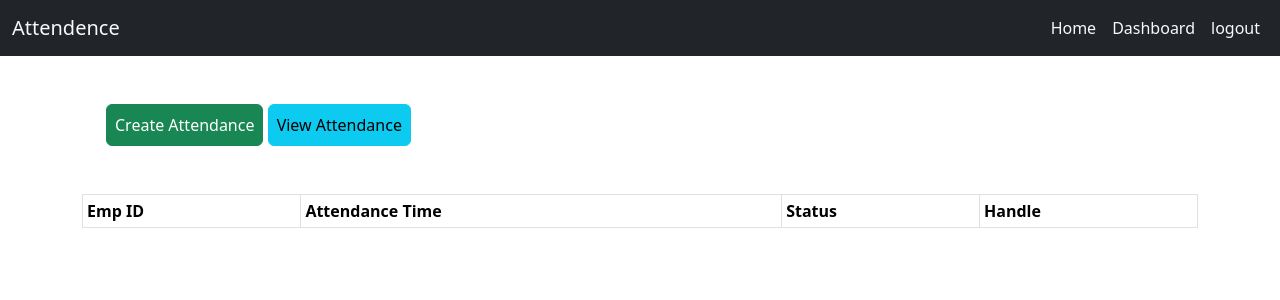
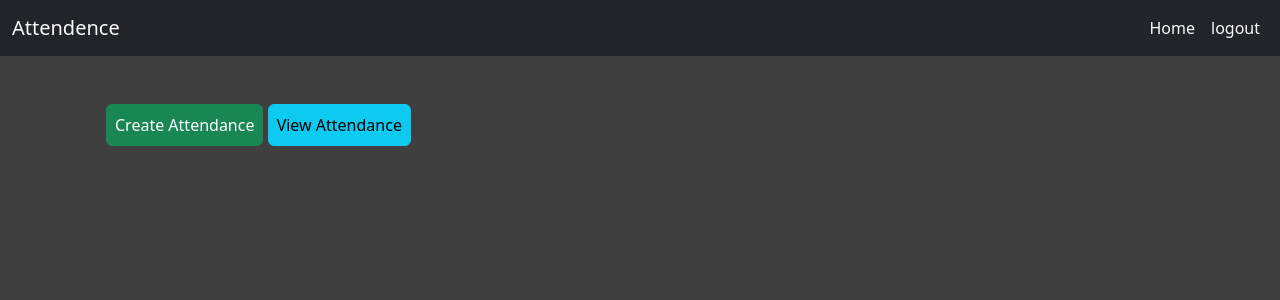
Before and after one commit to Saravanan0606/Django-Attendence-App, a Django app: page /accounts/attendence/ in a window 1280 px wide. Shown: the top 300 px of the page. Run offline with Django 4.2, Linux system fonts and the light colour scheme; a user stored in the database is signed in; tables that the repository leaves empty hold one stand-in row (values such as "Sample post"); lists and menus that the app fills with data are empty.

Commit message:
Added view attendence functionality.

```diff
--- a/accounts/urls.py
+++ b/accounts/urls.py
@@ -6,7 +6,7 @@ urlpatterns = [
     path('login/', views.login, name='login'),
     path('record_attendance/', views.record_attendance, name='record_attendance'),
     path('attendence/', views.attendence, name='attendence'),
-    path('attendence/view_attendance/', views.view_attendance, name='view_attendance'),
+    path('view_attendence/', views.view_attendence, name='view_attendence'),
     path('dashboard/', views.dashboard, name='dashboard'),
     path('logout/', views.logout, name='logout'),
 ]
--- a/accounts/views.py
+++ b/accounts/views.py
@@ -6,7 +6,6 @@ from django.contrib import messages, auth
 from django.contrib.auth.decorators import login_required
 from django.core.serializers import serialize
 import requests
-from geopy.distance import geodesic
 
 from accounts.models import Attendance, UserProfile
 
@@ -79,12 +78,17 @@ def record_attendance(request):
         return JsonResponse({"error": "Error: POST request required."})
 
 @login_required(login_url='login')
-def view_attendance(request):
-    # Fetch attendance data for the logged-in user
-    attendances = Attendance.objects.filter(user=request.user)
-    data = serialize('json', attendances)
+def view_attendence(request):
+    # Retrieve attendance records from the database
+    attendences = Attendance.objects.filter(user=request.user)
+    user_details = UserProfile.objects.get(user=request.user)
+    emp_num = user_details.emp_num
+    context = {
+        'attendences': attendences,
+        'emp_num': emp_num,
+    }
 
-    return JsonResponse(data, safe=False)
+    return render(request, 'accounts/attendence_details.html', context)
 
 @login_required(login_url = 'login')
 def logout(request):
--- a/attendence_app/settings.py
+++ b/attendence_app/settings.py
@@ -25,7 +25,7 @@ SECRET_KEY = 'django-insecure-yz6cl(14os&#kxn$0zdc2i@hinv3_k4rbtnuasb74b2oj#*zb#
 # SECURITY WARNING: don't run with debug turned on in production!
 DEBUG = True
 
-ALLOWED_HOSTS = ['192.168.31.58', '127.0.0.1']
+ALLOWED_HOSTS = ['0.0.0.0', '192.168.31.58', '*']
 
 
 # Application definition
--- a/requirements.txt
+++ b/requirements.txt
@@ -2,6 +2,7 @@ asgiref==3.7.2
 certifi==2023.11.17
 charset-normalizer==3.3.2
 Django==4.2.7
+geographiclib==2.0
 idna==3.5
 Pillow==10.1.0
 requests==2.31.0
--- a/templates/accounts/landing.html
+++ b/templates/accounts/landing.html
@@ -5,24 +5,7 @@
 <div class="container">
     <div class="mb-4 mt-5 mx-4 my-5 align-content-center">
         <button type="button" class="p-2 btn btn-success" id="attendanceButton">Create Attendance</button>
-        <button type="button" class="p-2 btn btn-info">View Attendance</button>
-    </div>
-</div>
-<div class="container mt-lg-5">
-    <div class="table-responsive" style="max-height: 400px; overflow-y: auto;">
-        <table id="attendance-table" class="table table-sm table-bordered">
-            <thead>
-                <tr>
-                    <th scope="col">Emp ID</th>
-                    <th scope="col">Attendance Time</th>
-                    <th scope="col">Status</th>
-                    <th scope="col">Handle</th>
-                </tr>
-            </thead>
-            <tbody>
-                <!-- Attendance details will be dynamically added here -->
-            </tbody>
-        </table>
+        <a type="button" class="p-2 btn btn-info" href="{% url 'view_attendence' %}">View Attendance</a>
     </div>
 </div>
 
--- a/templates/base.html
+++ b/templates/base.html
@@ -21,7 +21,7 @@
         }
     </style>
 </head>
-<body>
+<body style="background-color: #3f3f3f;">
 
     {% include 'navbar.html' %}
 
@@ -60,21 +60,21 @@
 
         //ksr college locations
 
-        // const locations = [
-        //             { latitude: 11.35675, longitude: 77.832722 },
-        //             { latitude: 11.354746, longitude: 77.826714 },
-        //             { latitude: 11.359947, longitude: 77.823719 },
-        //             { latitude: 11.363630, longitude: 77.826814 }
-        //         ];
+        const locations = [
+                    { latitude: 11.35675, longitude: 77.832722 },
+                    { latitude: 11.354746, longitude: 77.826714 },
+                    { latitude: 11.359947, longitude: 77.823719 },
+                    { latitude: 11.363630, longitude: 77.826814 }
+                ];
 
         // test locations
 
-        const locations = [
-                    { latitude: 12.712934, longitude: 79.532848 },
-                    { latitude: 12.711604, longitude: 79.531850 },
-                    { latitude: 12.712012, longitude: 79.530359 },
-                    { latitude: 12.713237, longitude: 79.530488 }
-                ];
+        // const locations = [
+        //     { latitude: 12.662671, longitude: 79.968669 },
+        //     { latitude: 12.660264, longitude: 79.967667 },
+        //     { latitude: 12.661518, longitude: 79.964981 },
+        //     { latitude: 12.663624, longitude: 79.966176 }
+        // ];
 
         // When the attendanceButton is clicked
         $("#attendanceButton").on("click", function() {
@@ -145,42 +145,6 @@
         });
     });
 
-    // Function to update the attendance table with new data
-    function updateAttendanceTable() {
-    $.ajax({
-        type: "GET", // Use GET request to fetch data
-        url: "{% url 'view_attendance' %}", // Replace with the URL to fetch attendance details
-        dataType: "json", // Specify that the expected data type is JSON
-        success: function(response) {
-            // Handle success response from the server
-            console.log(response); // Log the response for debugging
-            // Update the attendance table with the received data
-            if (response.attendances.length > 0) {
-                var tableBody = $("#attendanceTable tbody");
-                tableBody.empty(); // Clear existing table rows
-                response.attendances.forEach(function(attendance) {
-                    var row = "<tr>";
-                    row += "<td>" + attendance.user_id + "</td>"; // Change to the appropriate field
-                    row += "<td>" + attendance.created_at + "</td>"; // Change to the appropriate field
-                    row += "<td>" + (attendance.is_present ? "Present" : "Absent") + "</td>"; // Change to the appropriate field
-                    row += "<td>Handle</td>"; // Add appropriate action
-                    row += "</tr>";
-                    tableBody.append(row); // Append the row to the table body
-                });
-            } else {
-                // No attendance data available
-                // Display a message or handle it as needed
-            }
-        },
-        error: function(error) {
-            // Handle error response from the server
-            console.error(error); // Log the error for debugging
-            // Display an error message to the user
-            alert("Error fetching attendance details. Please try again.");
-        }
-    });
-}
-
 
 </script>
 
--- a/templates/navbar.html
+++ b/templates/navbar.html
@@ -3,15 +3,14 @@
 
 <nav class="navbar navbar-expand-lg navbar-light bg-dark">
     <div class="container-fluid text-bg-dark"> <!-- Wrapping navbar content in a container for responsiveness -->
-        <a class="navbar-brand text-light" href="#">Attendence</a>
+        <a class="navbar-brand text-light" href="{% url 'attendence' %}">Attendence</a>
         <button class="navbar-toggler" type="button" data-bs-toggle="collapse" data-bs-target="#navbarNavAltMarkup" aria-controls="navbarNavAltMarkup" aria-expanded="false" aria-label="Toggle navigation">
           <span class="navbar-toggler-icon"></span>
         </button>
         <div class="collapse navbar-collapse justify-content-end" id="navbarNavAltMarkup">
           {% if user.is_authenticated %}
           <div class="navbar-nav">
-            <a class="nav-item nav-link active text-light" href="#">Home</a>
-            <a class="nav-item nav-link text-light" href="{% url 'dashboard' %}">Dashboard</a>
+            <a class="nav-item nav-link active text-light" href="{% url 'attendence' %}">Home</a>
             <a class="nav-item nav-link text-light" href="{% url 'logout' %}">logout</a>
           </div>
           {% else %}
```
Also changed, not shown: templates/accounts/attendence_details.html (+31 -0 lines).
